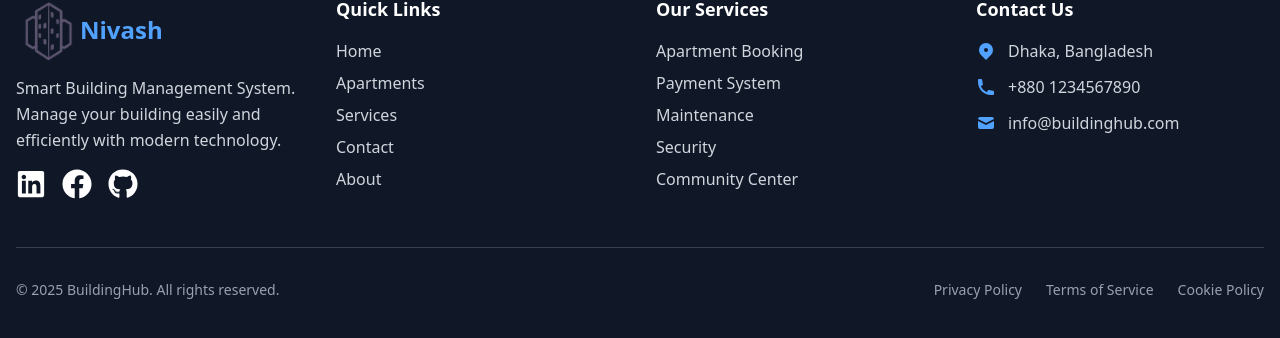
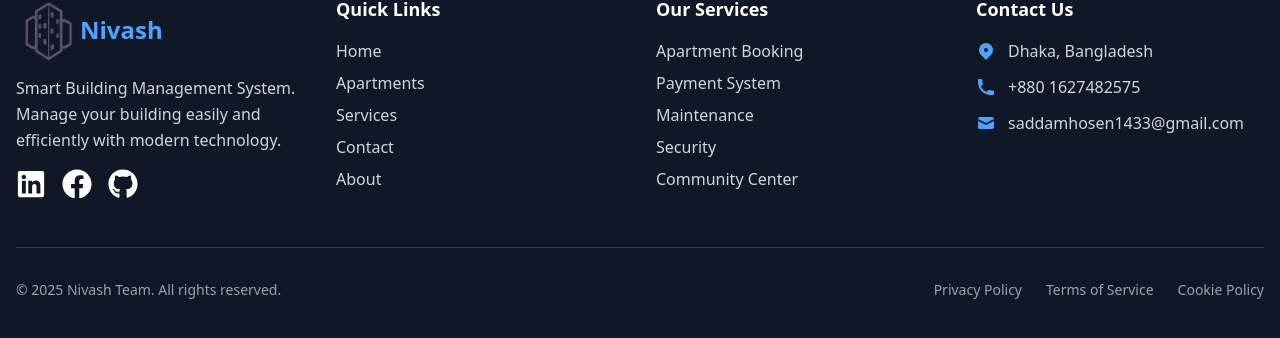
Before and after one commit to SaddamHosen42/Nivash-Client, a React (Vite) app: page /apartment in a window 1280 px wide. Shown: the part 853-1191 px from the top of the page. Built offline with nearby package versions, Linux system fonts and the light colour scheme; no server answers.

Commit message:
update:footer

```diff
--- a/src/components/shared/Footer.jsx
+++ b/src/components/shared/Footer.jsx
@@ -40,7 +40,7 @@
             <ul className="space-y-2">
               <li>
                 <a
-                  href="#"
+                  href="/"
                   className="text-gray-300 hover:text-blue-400 transition-colors"
                 >
                   Home
@@ -48,7 +48,7 @@
               </li>
               <li>
                 <a
-                  href="#"
+                  href="/apartment"
                   className="text-gray-300 hover:text-blue-400 transition-colors"
                 >
                   Apartments
@@ -154,7 +154,7 @@
                 >
                   <path d="M2 3a1 1 0 011-1h2.153a1 1 0 01.986.836l.74 4.435a1 1 0 01-.54 1.06l-1.548.773a11.037 11.037 0 006.105 6.105l.774-1.548a1 1 0 011.059-.54l4.435.74a1 1 0 01.836.986V17a1 1 0 01-1 1h-2C7.82 18 2 12.18 2 5V3z" />
                 </svg>
-                <span className="text-gray-300">+880 1234567890</span>
+                <span className="text-gray-300">+880 1627482575</span>
               </div>
               <div className="flex items-center space-x-3">
                 <svg
@@ -165,7 +165,7 @@
                   <path d="M2.003 5.884L10 9.882l7.997-3.998A2 2 0 0016 4H4a2 2 0 00-1.997 1.884z" />
                   <path d="M18 8.118l-8 4-8-4V14a2 2 0 002 2h12a2 2 0 002-2V8.118z" />
                 </svg>
-                <span className="text-gray-300">info@buildinghub.com</span>
+                <span className="text-gray-300">saddamhosen1433@gmail.com</span>
               </div>
             </div>
           </div>
@@ -175,7 +175,7 @@
         <div className="mt-12 pt-8 border-t border-gray-700">
           <div className="flex flex-col md:flex-row justify-between items-center">
             <p className="text-gray-400 text-sm">
-              © 2025 BuildingHub. All rights reserved.
+              © 2025 Nivash Team. All rights reserved.
             </p>
             <div className="flex space-x-6 mt-4 md:mt-0">
               <a
```
